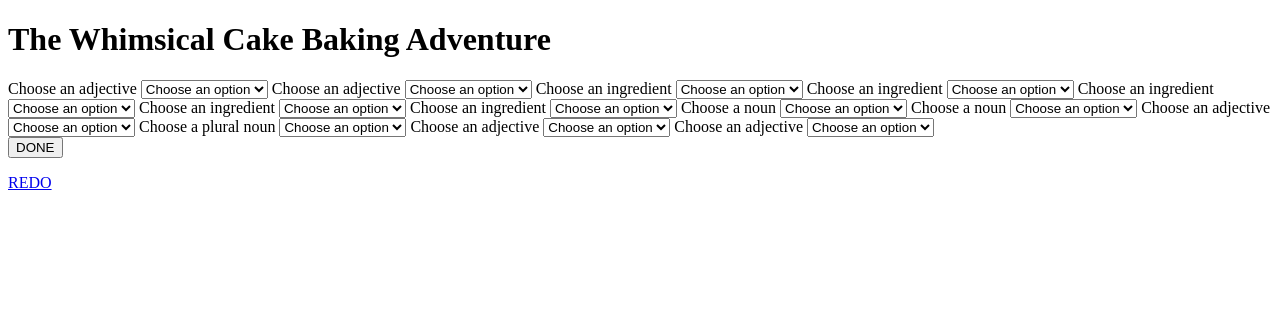
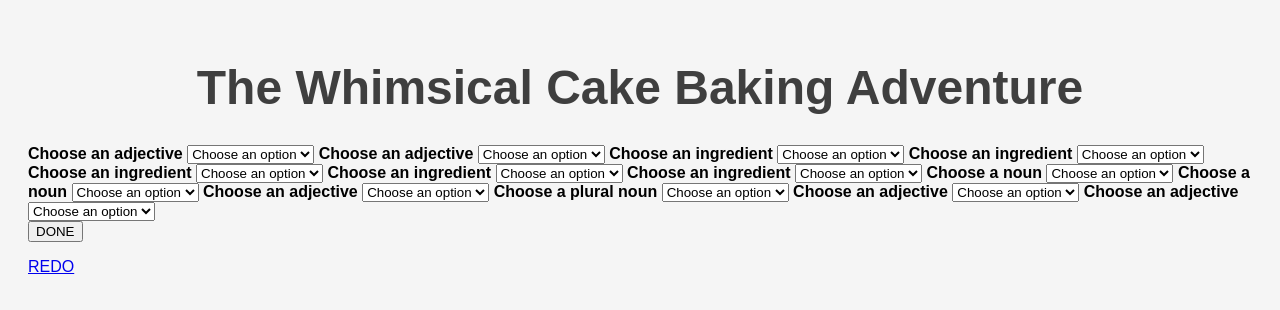
Before and after one commit to aadrita65/madlibs, a plain HTML site: page index.html in a window 1280 px wide. Drawn offline with Linux system fonts and the light colour scheme.

Commit message:
changes 3

```diff
--- a/index.html
+++ b/index.html
@@ -3,7 +3,7 @@
 <head>
   <meta charset="UTF-8">
   <title>The Whimsical Cake Baking Adventure</title>
-  <link rel="stylesheet" href="madlibsstyle.css">
+  <link rel="stylesheet" href="style.css">
 
 </head>
 
--- a/style.css
+++ b/style.css
@@ -35,3 +35,4 @@ input[type="text"] {
 button[type="submit"] {
   padding: 10px;
   background-color:
+}
```
